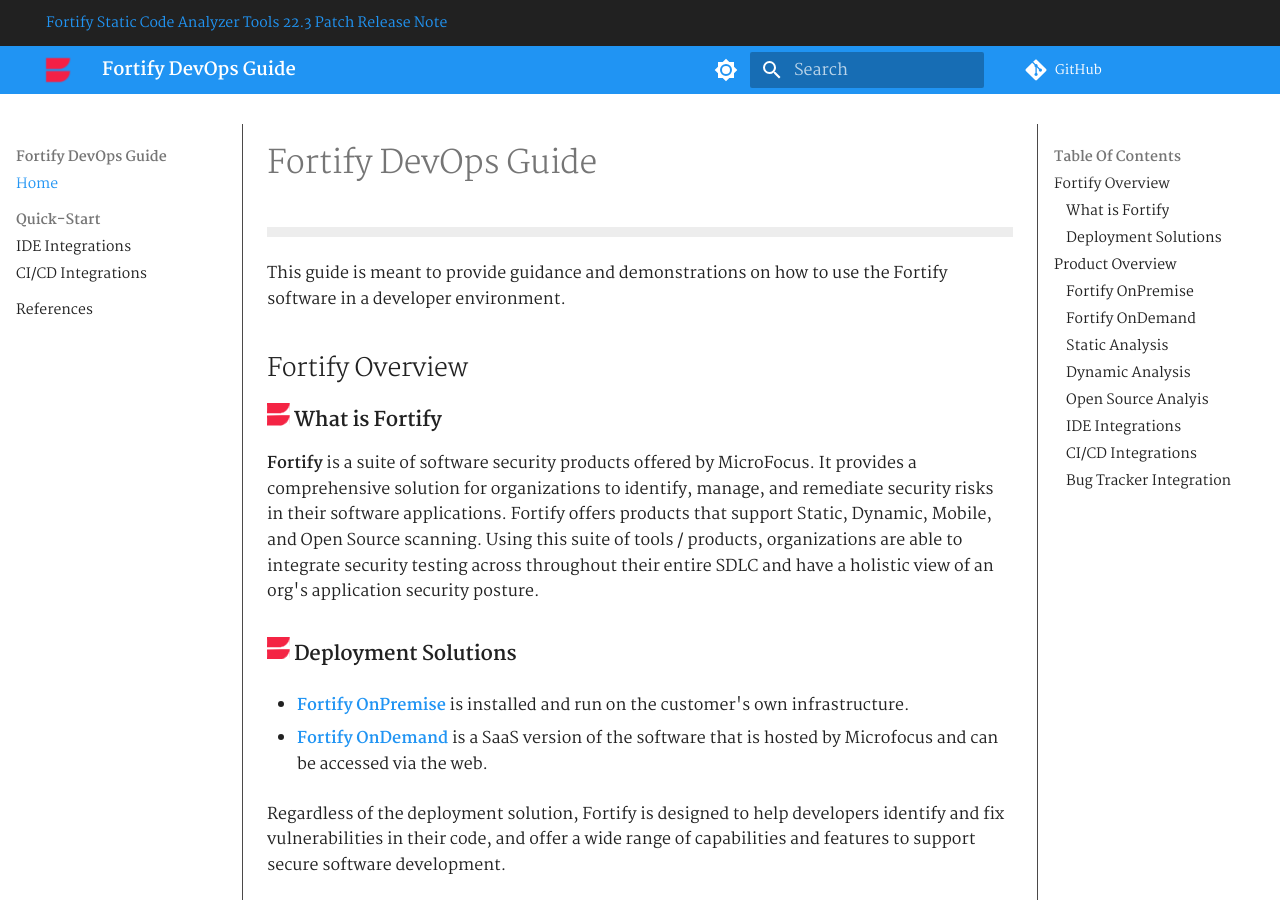
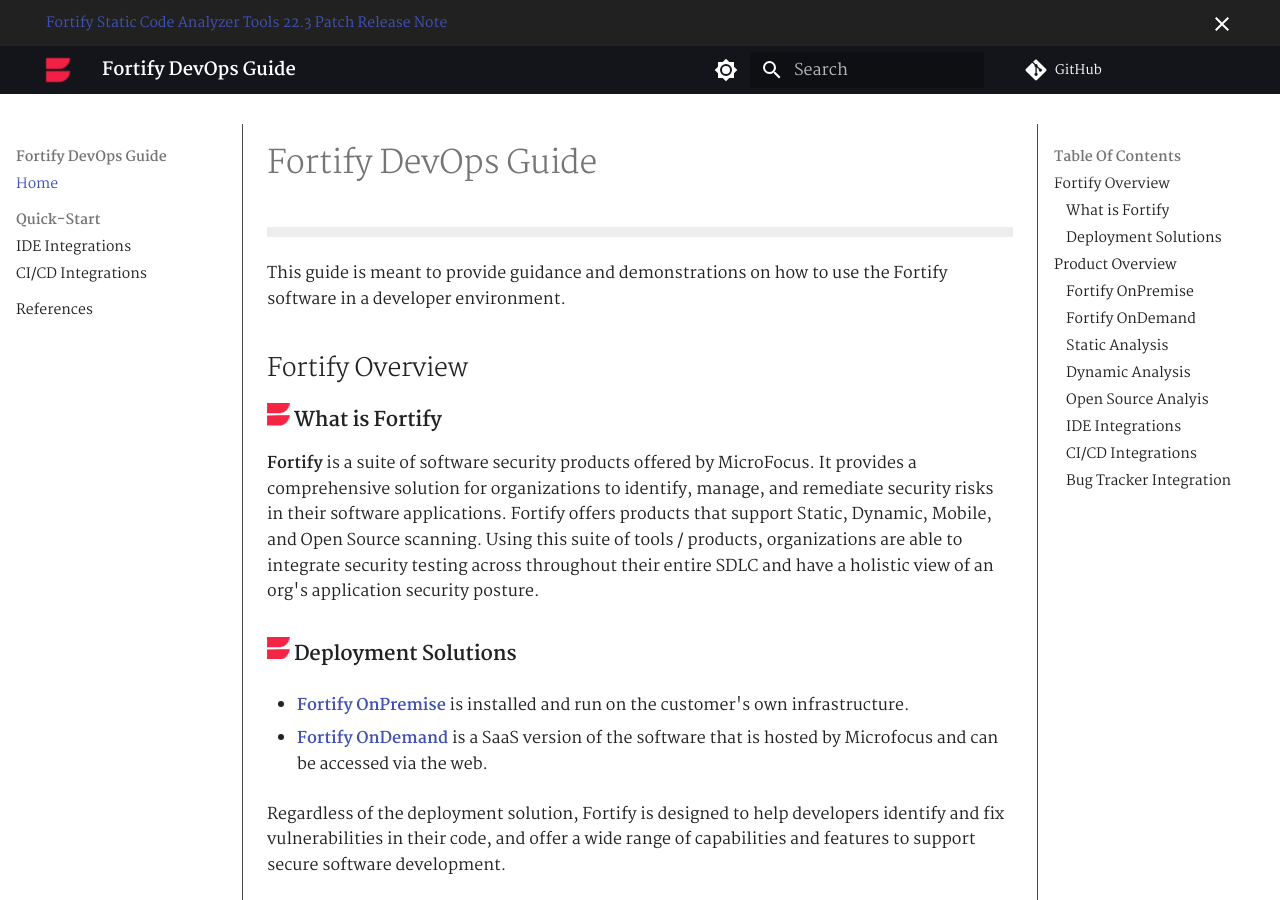
Before and after one commit to devsec-guides/fortify_dev_guide, an MkDocs documentation site: the page built from docs/index.md, in a window 1280 px wide and 900 px high. Built offline with MkDocs 1.6.1 and Material for MkDocs 9.7.7, drawn with Linux system fonts in a browser that asks for light colours; comment, search, counter and statistics services are not loaded.

Commit message:
updated styling

```diff
--- a/mkdocs.yml
+++ b/mkdocs.yml
@@ -12,20 +12,21 @@
   favicon: assets/logo-fortify.png
   palette:
     - scheme: default
-      primary: blue
+      primary: black
+      accent: blue
       toggle:
         icon: material/brightness-7
         name: Switch to dark mode
 
     # Palette toggle for dark mode
     - scheme: slate
-      primary: yellow
-      accent: yellow
+      primary: black
+      accent: blue
       toggle:
         icon: material/brightness-4
         name: Switch to light mode
   features:
-    #- announce.dismiss
+    - announce.dismiss
     - content.code.annotate
     - content.code.copy
     - content.tabs.link
```
